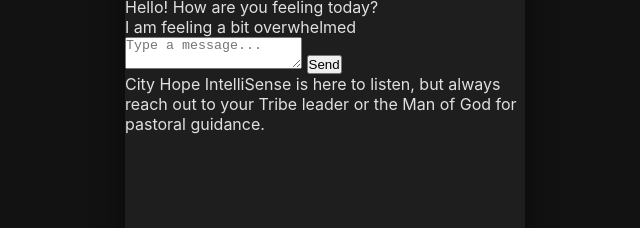
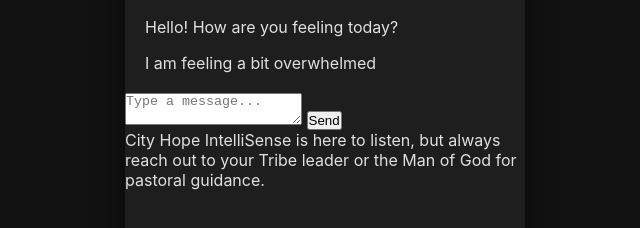
Before and after one commit to daydreamingprince/cityhope-intelligence, a plain HTML site: page index.html in a window 1280 px wide. Shown: the part 102-330 px from the top of the page, without its empty margins (315-955 px from the left). Drawn offline with Linux system fonts and the light colour scheme.

Commit message:
add styling for #chat-display

```diff
--- a/styles.css
+++ b/styles.css
@@ -28,3 +28,12 @@ body {
   overflow: hidden;
   box-shadow: 0 10px 30px rgba(0, 0, 0, 0.5);
 }
+
+#chat-display {
+  flex: 1;
+  padding: 20px;
+  overflow-y: auto;
+  display: flex;
+  flex-direction: column;
+  gap: 16px;
+}
```
